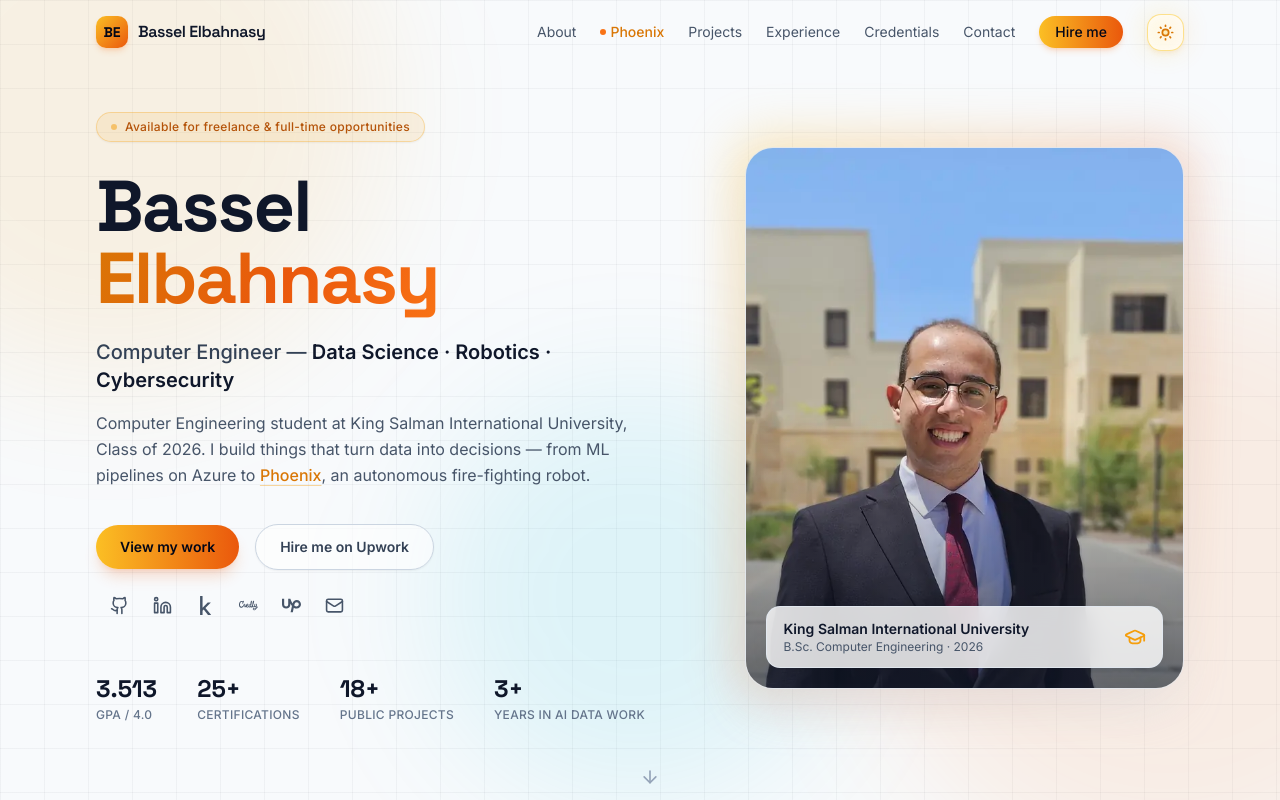
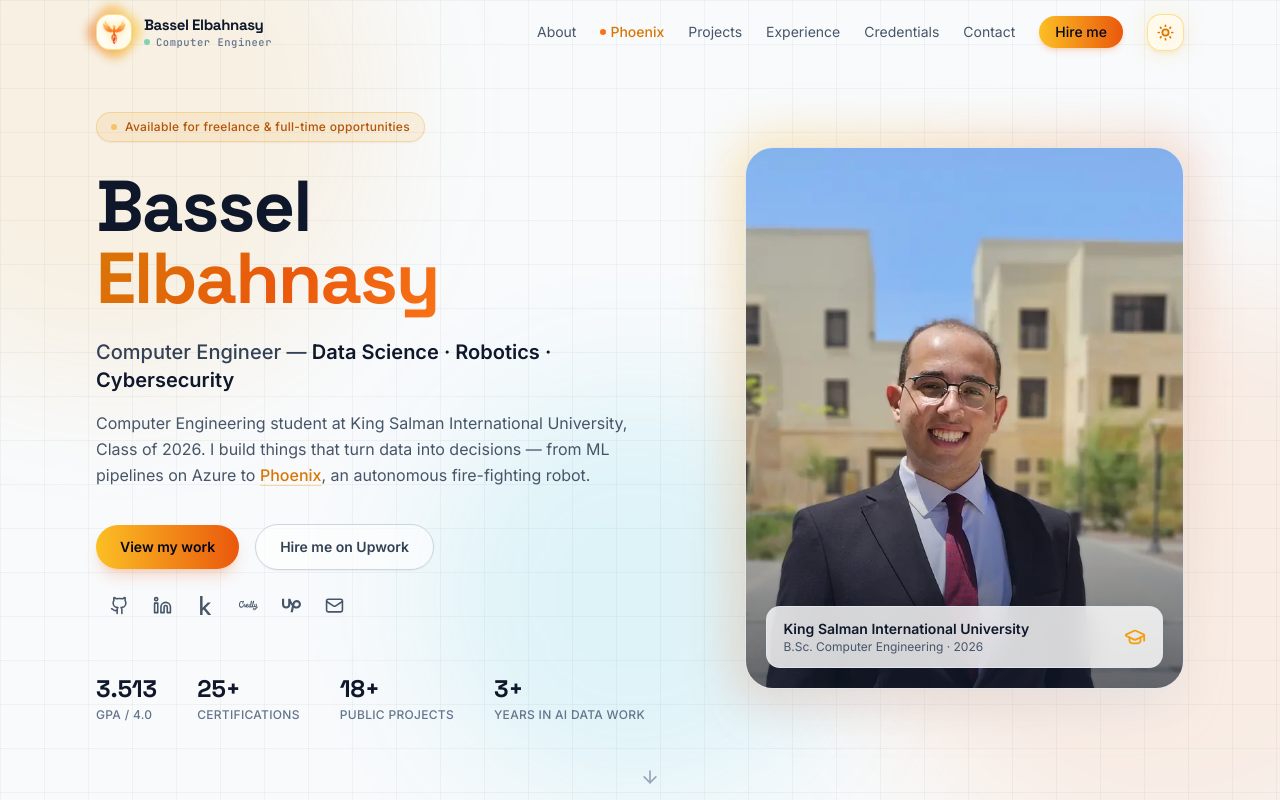
Before and after one commit to Bassel1000/Bassel1000.github.io, a React (Vite) app: page / in a window 1280 px wide. Shown: the top 800 px of the page. Built offline with nearby package versions, Linux system fonts and the light colour scheme.

Commit message:
feat: add adaptive SVG Phoenix flame favicon and interactive navbar micro-emblem with ignition effects

```diff
--- a/src/sections/Contact.tsx
+++ b/src/sections/Contact.tsx
@@ -3,6 +3,7 @@ import { Github, Linkedin, Mail, Copy, Check, ArrowUpRight } from "lucide-react"
 import { useState, type ComponentType } from "react";
 import { links, emails } from "@/data/content";
 import { KaggleIcon, CredlyIcon, UpworkIcon } from "@/components/BrandIcons";
+import phoenixFireImg from "@/assets/phoenix_logo_fire.png";
 
 const profiles: { name: string; handle: string; href: string; icon: ComponentType<{ size?: number }>; color: string }[] = [
   { name: "GitHub", handle: "@Bassel1000", href: links.github, icon: Github, color: "hover:border-slate-400/70" },
@@ -118,10 +119,10 @@ export function Contact() {
       {/* footer */}
       <footer className="relative mt-20 border-t border-slate-200 dark:border-slate-800/70">
         <div className="mx-auto max-w-6xl px-5 sm:px-8 py-8 flex flex-col sm:flex-row items-center justify-between gap-4">
-          <div className="flex items-center gap-2.5">
-            <span className="w-7 h-7 rounded-lg bg-gradient-to-br from-amber-400 to-orange-600 flex items-center justify-center font-display font-bold text-slate-950 text-xs shadow-sm">
-              BE
-            </span>
+          <div className="flex items-center gap-3">
+            <div className="w-7 h-7 rounded-lg bg-gradient-to-br from-white to-amber-50 dark:from-[#0f172a] dark:to-[#070b14] border border-amber-400/50 dark:border-amber-500/40 flex items-center justify-center p-0.5 shadow-sm shadow-orange-500/10">
+              <img src={phoenixFireImg} alt="Phoenix" className="w-5 h-5 object-contain" />
+            </div>
             <span className="text-sm text-slate-500 dark:text-slate-400 font-medium">
               © {new Date().getFullYear()} Bassel Elbahnasy · Built with React & Tailwind
             </span>
--- a/src/sections/Nav.tsx
+++ b/src/sections/Nav.tsx
@@ -1,7 +1,9 @@
 import { useEffect, useState } from "react";
+import { motion } from "framer-motion";
 import { Menu, X } from "lucide-react";
 import { links } from "@/data/content";
 import { ThemeToggle } from "@/components/ThemeToggle";
+import phoenixFireImg from "@/assets/phoenix_logo_fire.png";
 
 const navItems = [
   { label: "About", href: "#about" },
@@ -15,6 +17,7 @@ const navItems = [
 export function Nav() {
   const [scrolled, setScrolled] = useState(false);
   const [open, setOpen] = useState(false);
+  const [isLogoHovered, setIsLogoHovered] = useState(false);
 
   useEffect(() => {
     const onScroll = () => setScrolled(window.scrollY > 24);
@@ -31,15 +34,81 @@ export function Nav() {
       }`}
     >
       <nav className="mx-auto max-w-6xl px-5 sm:px-8 h-16 flex items-center justify-between">
-        <a href="#top" className="flex items-center gap-2.5 group">
-          <span className="w-8 h-8 rounded-lg bg-gradient-to-br from-amber-400 to-orange-600 flex items-center justify-center font-display font-bold text-slate-950 text-sm shadow-md shadow-orange-500/20">
-            BE
-          </span>
-          <span className="font-display font-semibold tracking-tight text-slate-900 dark:text-slate-100 group-hover:text-amber-600 dark:group-hover:text-amber-300 transition-colors">
-            Bassel Elbahnasy
-          </span>
+        {/* Top-Left Brand Logo & Name */}
+        <a
+          href="#top"
+          onMouseEnter={() => setIsLogoHovered(true)}
+          onMouseLeave={() => setIsLogoHovered(false)}
+          className="flex items-center gap-3 group select-none py-1"
+        >
+          {/* Phoenix Micro-Emblem Badge */}
+          <div className="relative w-9 h-9 flex items-center justify-center">
+            {/* Ambient Flame Ring Aura */}
+            <motion.div
+              animate={{
+                scale: isLogoHovered ? [1.1, 1.25, 1.1] : [1, 1.08, 1],
+                opacity: isLogoHovered ? [0.7, 0.9, 0.7] : [0.35, 0.5, 0.35],
+                rotate: isLogoHovered ? [0, 180, 360] : [0, 45, 0],
+              }}
+              transition={{
+                repeat: Infinity,
+                duration: isLogoHovered ? 2.5 : 5,
+                ease: "easeInOut",
+              }}
+              className="absolute -inset-1 rounded-xl bg-gradient-to-tr from-orange-600 via-amber-500 to-yellow-400 blur-sm pointer-events-none"
+            />
+
+            {/* Emblem Container */}
+            <div className="relative w-full h-full rounded-xl bg-gradient-to-br from-white to-amber-50 dark:from-[#0f172a] dark:to-[#070b14] border border-amber-400/50 dark:border-amber-500/40 p-1 flex items-center justify-center shadow-md shadow-orange-500/10 overflow-hidden">
+              <motion.img
+                src={phoenixFireImg}
+                alt="Phoenix Mark"
+                className="w-6 h-6 object-contain"
+                animate={{
+                  scale: isLogoHovered ? 1.12 : 1,
+                  y: isLogoHovered ? -0.5 : 0,
+                }}
+                transition={{ type: "spring", stiffness: 300, damping: 15 }}
+                style={{
+                  filter: isLogoHovered
+                    ? "drop-shadow(0 0 6px rgba(251, 191, 36, 0.9)) drop-shadow(0 0 12px rgba(249, 115, 22, 0.7))"
+                    : "drop-shadow(0 0 4px rgba(251, 191, 36, 0.6))",
+                }}
+              />
+
+              {/* Rising Sparks on Hover */}
+              {isLogoHovered && (
+                <div className="absolute inset-0 pointer-events-none overflow-hidden">
+                  <motion.span
+                    initial={{ y: 8, opacity: 0 }}
+                    animate={{ y: -16, opacity: [0, 1, 0] }}
+                    transition={{ repeat: Infinity, duration: 0.9, ease: "easeOut" }}
+                    className="absolute left-1.5 bottom-0 w-1 h-1 rounded-full bg-amber-400 shadow-[0_0_4px_#fbbf24]"
+                  />
+                  <motion.span
+                    initial={{ y: 8, opacity: 0 }}
+                    animate={{ y: -18, opacity: [0, 1, 0] }}
+                    transition={{ repeat: Infinity, duration: 1.1, delay: 0.25, ease: "easeOut" }}
+                    className="absolute right-1.5 bottom-0 w-1 h-1 rounded-full bg-orange-400 shadow-[0_0_4px_#f97316]"
+                  />
+                </div>
+              )}
+            </div>
+          </div>
+
+          {/* Name & Micro Subtitle */}
+          <div className="flex flex-col">
+            <span className="font-display text-[15px] font-bold tracking-tight text-slate-900 dark:text-slate-100 group-hover:text-amber-600 dark:group-hover:text-amber-300 transition-colors leading-tight">
+              Bassel Elbahnasy
+            </span>
+            <span className="font-mono2 text-[10.5px] text-slate-500 dark:text-slate-400 tracking-wider flex items-center gap-1.5 leading-none mt-0.5 font-medium">
+              <span className="w-1.5 h-1.5 rounded-full bg-emerald-500 dark:bg-emerald-400 animate-pulse" />
+              Computer Engineer
+            </span>
+          </div>
         </a>
 
+        {/* Desktop Nav Items */}
         <div className="hidden md:flex items-center gap-6">
           {navItems.map((item) => (
             <a
@@ -70,6 +139,7 @@ export function Nav() {
           <ThemeToggle />
         </div>
 
+        {/* Mobile Nav Toggle */}
         <div className="flex md:hidden items-center gap-2">
           <ThemeToggle />
           <button
@@ -82,6 +152,7 @@ export function Nav() {
         </div>
       </nav>
 
+      {/* Mobile Drawer */}
       {open && (
         <div className="md:hidden bg-white/95 dark:bg-[#070b14]/95 backdrop-blur-md border-b border-slate-200 dark:border-slate-800/70 px-6 py-4 flex flex-col gap-4 shadow-xl">
           {navItems.map((item) => (
```
Also changed, not shown: index.html (+1 -1 lines), public/favicon.svg (added).
